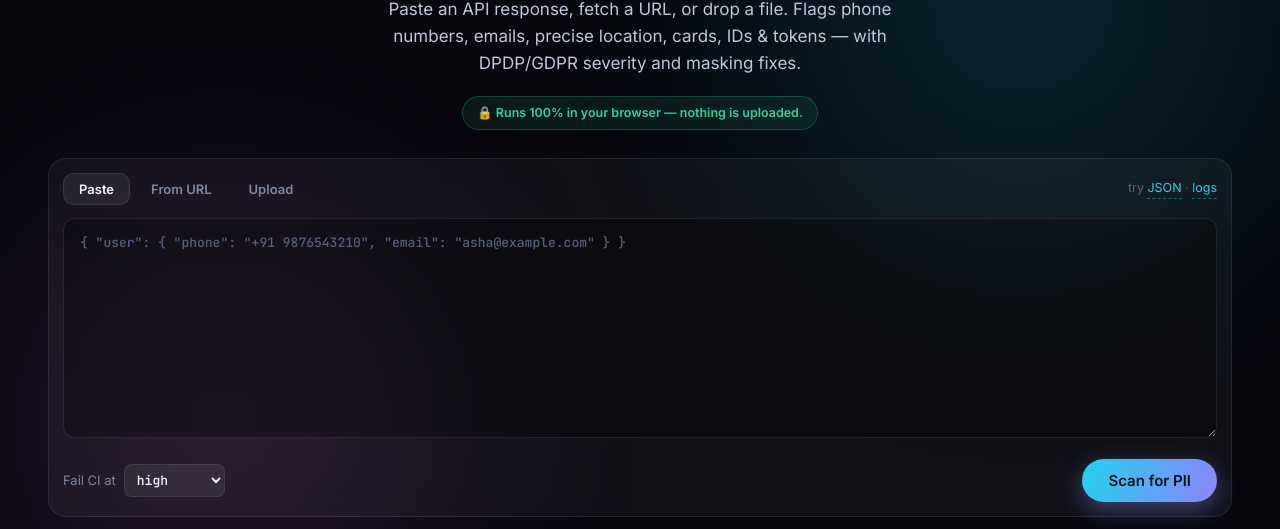
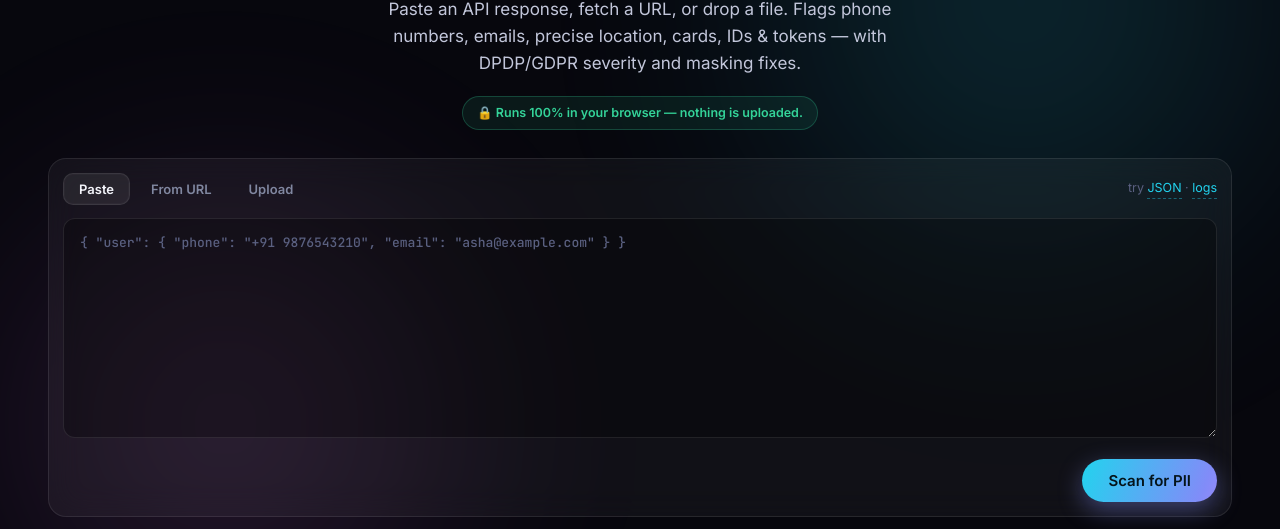
Before and after one commit to sorapallivenkatesh/toolwizhub-pii-scanner, a website with bundled scripts: page index.html in a window 1280 px wide. Shown: the part 227-756 px from the top of the page. Built offline with nearby package versions, Linux system fonts and the light colour scheme.

Commit message:
docs: rewrite README for shipped features; remove dead Fail-CI dropdown
- README now documents masked copy, highlighting, custom rules, ignore/allowlist,
  export, share links, URL/file input, NDJSON, card-grid UI and the dev server
- remove the non-functional "Fail CI at" threshold control (the CLI it drove was
  removed); failsAt() stays in the engine for any future CLI

```diff
--- a/css/styles.css
+++ b/css/styles.css
@@ -129,9 +129,7 @@ button { font-family: inherit; cursor: pointer; border: none; background: none;
 }
 .scan__input:focus { border-color: transparent; box-shadow: 0 0 0 1.5px var(--c1), 0 0 28px rgba(34,211,238,.2); }
 .scan__input::placeholder { color: var(--faint); }
-.scan__actions { display: flex; align-items: center; justify-content: space-between; gap: 12px; margin-top: 14px; flex-wrap: wrap; }
-.thresh { font-size: 13px; color: var(--muted); display: inline-flex; align-items: center; gap: 8px; }
-.thresh select { font-family: var(--mono); font-size: 13px; color: var(--text); background: var(--glass-2); border: 1px solid var(--line); border-radius: 8px; padding: 6px 8px; }
+.scan__actions { display: flex; align-items: center; justify-content: flex-end; gap: 12px; margin-top: 14px; flex-wrap: wrap; }
 .btn { display: inline-flex; align-items: center; justify-content: center; padding: 12px 26px; border-radius: var(--r-pill); font-weight: 600; font-size: 15px;
   transition: transform .18s var(--ease), box-shadow .25s, background-position .5s; }
 .btn--primary { color: #04141a; background: var(--grad); background-size: 160% 160%; box-shadow: 0 8px 24px rgba(129,140,248,.4); }
--- a/index.html
+++ b/index.html
@@ -89,14 +89,6 @@
         </div>
 
         <div class="scan__actions">
-          <label class="thresh">Fail CI at
-            <select id="threshold">
-              <option value="critical">critical</option>
-              <option value="high" selected>high</option>
-              <option value="medium">medium</option>
-              <option value="low">low</option>
-            </select>
-          </label>
           <button class="btn btn--primary" id="scan-btn">Scan for PII</button>
         </div>
       </div>
```
Also changed, not shown: README.md.
